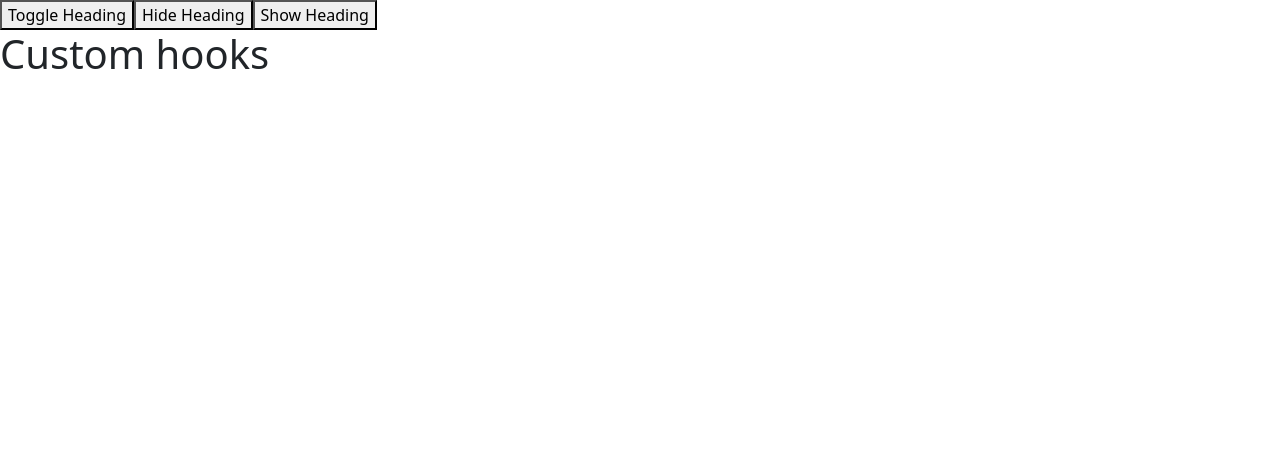
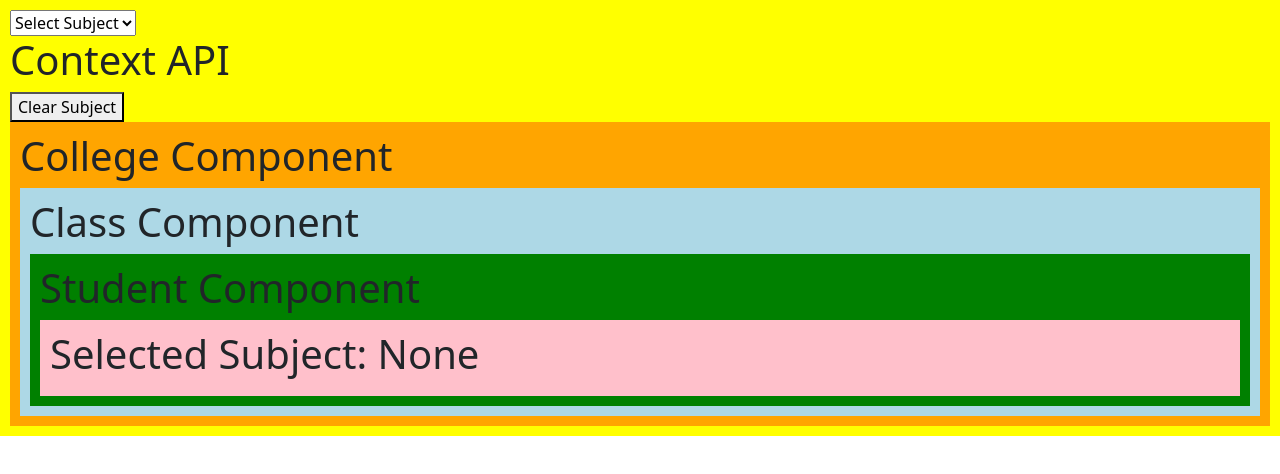
Before and after one commit to whoankitchauhan/learningReact, a React (Vite) app in the folder react1/: page / in a window 1280 px wide. Shown: the top 474 px of the page. Built offline with nearby package versions, Linux system fonts and the light colour scheme.

Commit message:
Context API - Real Usage

```diff
--- a/react1/src/App.jsx
+++ b/react1/src/App.jsx
@@ -1,13 +1,26 @@
-import useToggle from "./useToggle";
+import { useState } from "react";
+import College from "./College";
+import { SubjectContext } from "./ContextData";
 
 function App() {
-  const [value, toggleValue] = useToggle(true);
+  const [subject, setSubject] = useState('');
+  const handleChange = (event) => {
+    setSubject(event.target.value);
+  };
   return (
-    <div>
-      <button onClick={toggleValue}>Toggle Heading</button>
-      <button onClick={() => toggleValue(false)}>Hide Heading</button>
-      <button onClick={() => toggleValue(true)}>Show Heading</button>
-      {value ? <h1>Custom hooks</h1> : null}
+    <div style={{ backgroundColor: "yellow", padding: 10 }}>
+      <SubjectContext.Provider value={subject}>
+        <select value={subject} onChange={handleChange}>
+          <option value="">Select Subject</option>
+          <option value="DBMS">DBMS</option>
+          <option value="JAVA">JAVA</option>
+          <option value="C++">C++</option>
+          <option value="PYTHON">PYTHON</option>
+        </select>
+        <h1>Context API</h1>
+        <button onClick={()=>setSubject('')}>Clear Subject</button>
+        <College />
+      </SubjectContext.Provider>
     </div>
   );
 }
--- /dev/null
+++ b/react1/src/ClassComponent.jsx
@@ -0,0 +1,12 @@
+import Student from "./Student";
+
+function ClassComponent() {
+  return (
+    <div style={{ backgroundColor: "lightblue", padding: 10 }}>
+      <h1>Class Component</h1>
+      <Student/>
+    </div>
+  );
+}
+
+export default ClassComponent;
--- /dev/null
+++ b/react1/src/College.jsx
@@ -0,0 +1,12 @@
+import ClassComponent from "./ClassComponent";
+
+function College() {
+  return (
+    <div style={{ backgroundColor: "orange", padding: 10 }}>
+      <h1>College Component</h1>
+      <ClassComponent/>
+    </div>
+  );
+}
+
+export default College;
--- /dev/null
+++ b/react1/src/ContextData.jsx
@@ -0,0 +1,3 @@
+import { createContext } from "react";
+
+ export const SubjectContext = createContext("Maths");
--- /dev/null
+++ b/react1/src/Student.jsx
@@ -0,0 +1,12 @@
+import Subject from "./Subject";
+
+function Student() {
+  return (
+    <div style={{ backgroundColor: "green", padding: 10 }}>
+      <h1>Student Component</h1>
+      <Subject/>
+    </div>
+  );
+}
+
+export default Student;
--- /dev/null
+++ b/react1/src/Subject.jsx
@@ -0,0 +1,13 @@
+import { useContext } from "react";
+import { SubjectContext } from "./ContextData";
+
+function Subject() {
+  const subject = useContext(SubjectContext);
+  return (
+    <div style={{ backgroundColor: "pink", padding: 10 }}>
+      <h1>Selected Subject: {subject || "None"}</h1>
+    </div>
+  );
+}
+
+export default Subject;
--- a/react1/src/useToggle.jsx
+++ /dev/null
@@ -1,16 +0,0 @@
-import { useState } from "react";
-
-function useToggle(defaultValue) {
-  const [value, setvalue] = useState(defaultValue);
-  function toggleValue(val) {
-    if (typeof val != "boolean") {
-      setvalue(!value);
-    } else {
-      setvalue(val);
-    }
-  }
-  return [value, toggleValue];
-}
-
-function toggle() {}
-export default useToggle;
```
